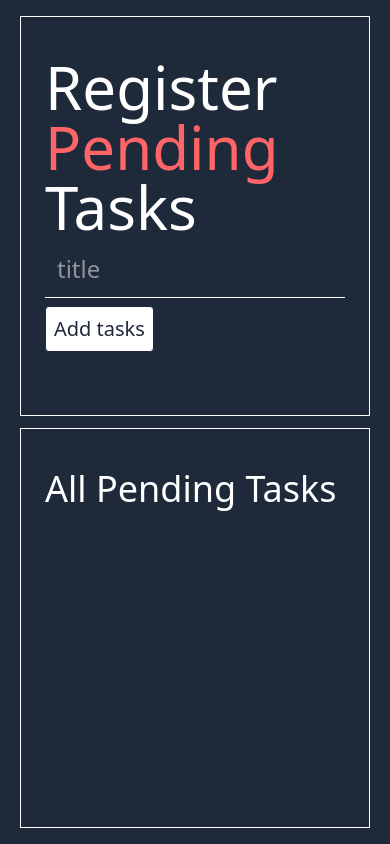
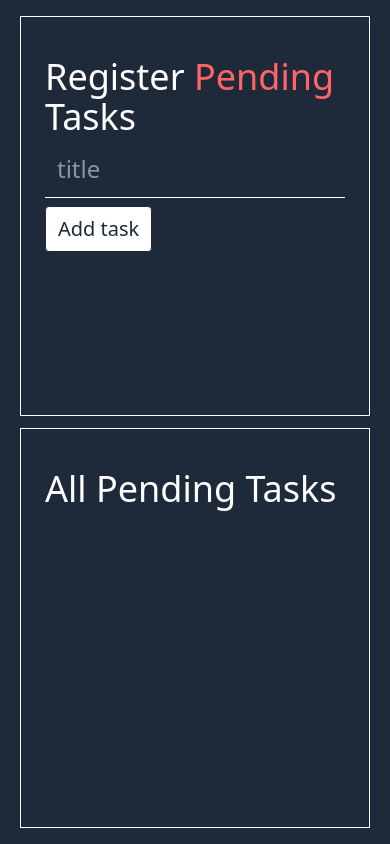
Before and after one commit to puskar2023/react-practice, a React (Vite) app in the folder todo-list/: page / in a window 390 px wide. Built offline with nearby package versions, Linux system fonts and the light colour scheme.

Commit message:
responsive

```diff
--- a/todo-list/src/components/Create.jsx
+++ b/todo-list/src/components/Create.jsx
@@ -26,7 +26,7 @@ const Create = () => {
 
   return (
     <form onSubmit={handleSubmit(SubmitHandler)} className="w-[100%] h-[50%] px-6 border flex flex-col gap-1 lg:w-[65%] h-[90%] lg:px-15 py-10 lg:gap-10">
-      <h1 className="text-6xl">Register <span className="text-red-400">Pending</span> Tasks</h1>
+      <h1 className="text-4xl md:text-6xl">Register <span className="text-red-400">Pending</span> Tasks</h1>
       <input
       {...register("title",{required: "Title can not be empty"})}
         type="text"
@@ -34,8 +34,8 @@ const Create = () => {
         className="p-3 text-2xl border-b outline-0"
       />
       <small>{errors?.title?.message}</small>
-      <button className="p-2 w-[fit-content] text-xl rounded border bg-white text-gray-800">
-        Add tasks
+      <button className="px-3 py-2 w-[fit-content]  text-xl rounded border bg-white text-gray-800 md:text-2xl">
+        Add task
       </button>
     </form>
   );
```
